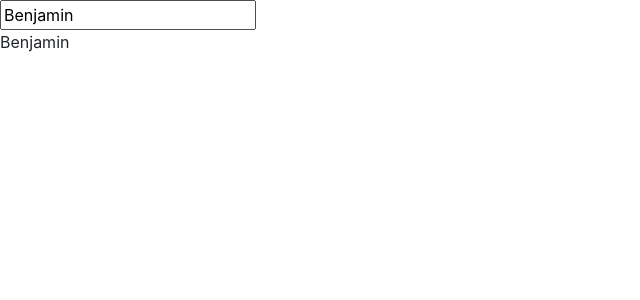
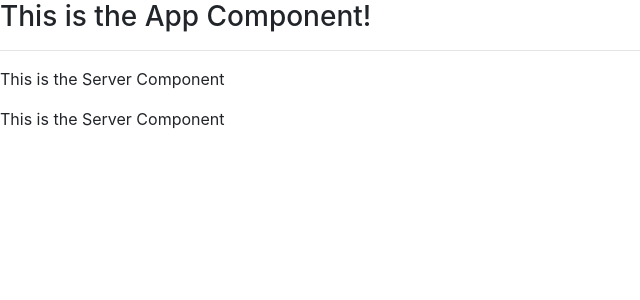
Before and after one commit to benlr98/learn-angular, an Angular app: page / in a window 1280 px wide. Shown: the top 300 px of the page, without its empty margins (0-640 px from the left). Built offline with nearby package versions, Linux system fonts and the light colour scheme.

Commit message:
made component servers and displayed server component through it

```diff
--- a/src/app/app.component.html
+++ b/src/app/app.component.html
@@ -1,2 +1,3 @@
-<input type="text" [(ngModel)]="name">
-<p> {{ name }} </p>
+<h3>This is the App Component!</h3>
+<hr>
+<app-servers></app-servers>
--- a/src/app/app.module.ts
+++ b/src/app/app.module.ts
@@ -4,11 +4,13 @@
 
 import { AppComponent } from './app.component';
 import { ServerComponent } from './server/server.component';
+import { ServersComponent } from './servers/servers.component';
 
 @NgModule({
   declarations: [
     AppComponent,
-    ServerComponent
+    ServerComponent,
+    ServersComponent
   ],
   imports: [
     BrowserModule,
--- /dev/null
+++ b/src/app/servers/servers.component.html
@@ -0,0 +1,2 @@
+<app-server></app-server>
+<app-server></app-server>
--- /dev/null
+++ b/src/app/servers/servers.component.ts
@@ -0,0 +1,15 @@
+import { Component, OnInit } from '@angular/core';
+
+@Component({
+  selector: 'app-servers',
+  templateUrl: './servers.component.html',
+  styleUrls: ['./servers.component.scss']
+})
+export class ServersComponent implements OnInit {
+
+  constructor() { }
+
+  ngOnInit() {
+  }
+
+}
```
Also changed, not shown: src/app/servers/servers.component.scss (added).
